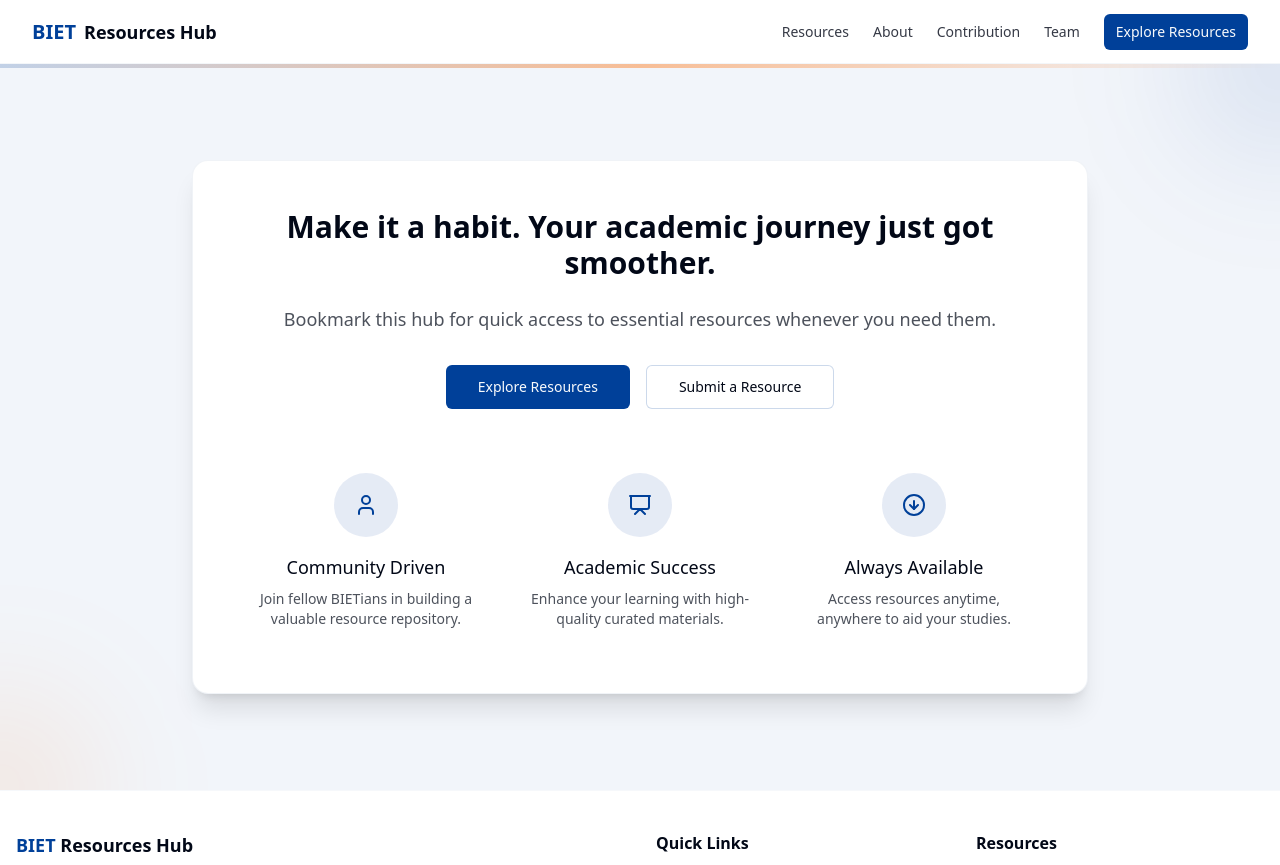
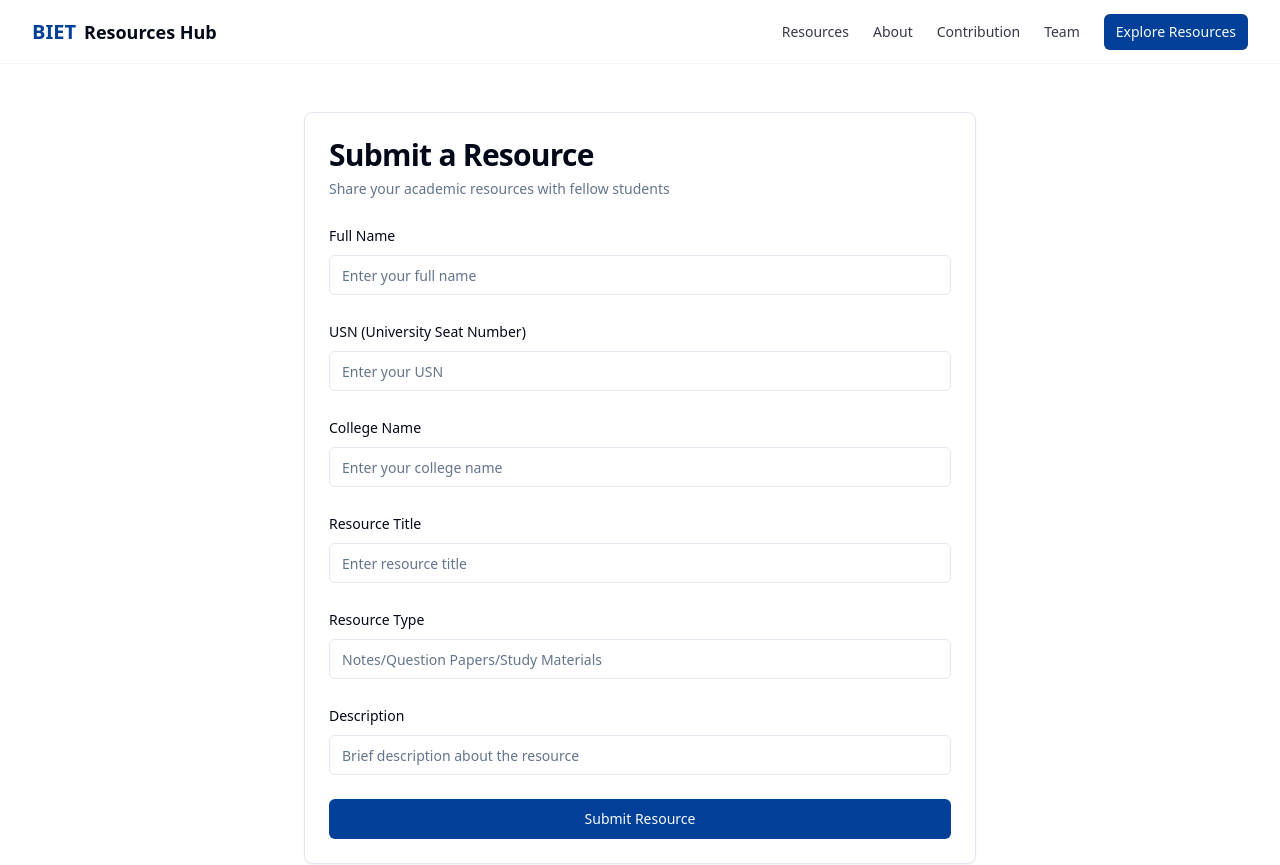
Before and after one commit to BIET-Co/biet-resource-oasis, a React (Vite) app: page /contribution in a window 1280 px wide. Shown: the top 865 px of the page. Built offline with nearby package versions, Linux system fonts and the light colour scheme.

Commit message:
Fix: Implement resource submission flow
Implement the resource submission flow, including navigation and display of resource information.

```diff
--- /dev/null
+++ b/src/components/ResourceSubmissionForm.tsx
@@ -0,0 +1,61 @@
+
+import React from "react";
+import { Card, CardHeader, CardContent, CardDescription, CardTitle } from "@/components/ui/card";
+import { Input } from "@/components/ui/input";
+import { Label } from "@/components/ui/label";
+import { Button } from "@/components/ui/button";
+
+const ResourceSubmissionForm = () => {
+  const handleSubmit = (e: React.FormEvent) => {
+    e.preventDefault();
+    // Form submission logic will be added later with backend integration
+  };
+
+  return (
+    <div className="container mx-auto px-4 py-12 animate-fade-in">
+      <Card className="max-w-2xl mx-auto">
+        <CardHeader>
+          <CardTitle className="text-2xl md:text-3xl font-bold">Submit a Resource</CardTitle>
+          <CardDescription>Share your academic resources with fellow students</CardDescription>
+        </CardHeader>
+        <CardContent>
+          <form onSubmit={handleSubmit} className="space-y-6">
+            <div className="space-y-2">
+              <Label htmlFor="name">Full Name</Label>
+              <Input id="name" placeholder="Enter your full name" required />
+            </div>
+
+            <div className="space-y-2">
+              <Label htmlFor="usn">USN (University Seat Number)</Label>
+              <Input id="usn" placeholder="Enter your USN" required />
+            </div>
+
+            <div className="space-y-2">
+              <Label htmlFor="college">College Name</Label>
+              <Input id="college" placeholder="Enter your college name" required />
+            </div>
+
+            <div className="space-y-2">
+              <Label htmlFor="resourceTitle">Resource Title</Label>
+              <Input id="resourceTitle" placeholder="Enter resource title" required />
+            </div>
+
+            <div className="space-y-2">
+              <Label htmlFor="resourceType">Resource Type</Label>
+              <Input id="resourceType" placeholder="Notes/Question Papers/Study Materials" required />
+            </div>
+
+            <div className="space-y-2">
+              <Label htmlFor="description">Description</Label>
+              <Input id="description" placeholder="Brief description about the resource" required />
+            </div>
+
+            <Button type="submit" className="w-full">Submit Resource</Button>
+          </form>
+        </CardContent>
+      </Card>
+    </div>
+  );
+};
+
+export default ResourceSubmissionForm;
--- a/src/pages/Contribution.tsx
+++ b/src/pages/Contribution.tsx
@@ -1,7 +1,7 @@
 
 import React from "react";
 import Navbar from "@/components/Navbar";
-import CtaSection from "@/components/CtaSection";
+import ResourceSubmissionForm from "@/components/ResourceSubmissionForm";
 import Footer from "@/components/Footer";
 
 const Contribution = () => {
@@ -9,7 +9,7 @@ const Contribution = () => {
     <div className="min-h-screen bg-background flex flex-col">
       <Navbar />
       <main className="flex-grow">
-        <CtaSection />
+        <ResourceSubmissionForm />
       </main>
       <Footer />
     </div>
```
